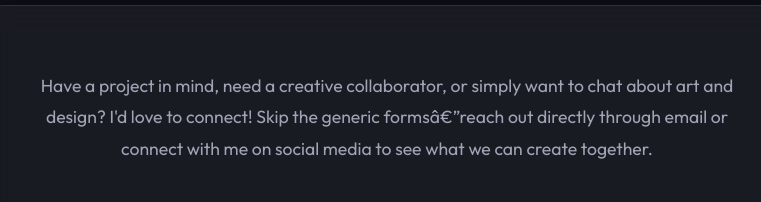
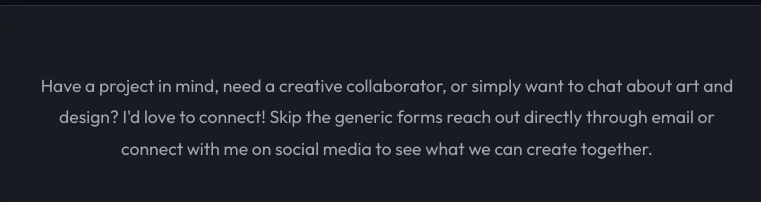
Before and after one commit to taravincent/portfolio, a plain HTML site: page index.html in a window 1280 px wide. Shown: the part 6933-7135 px from the top of the page, 253-1014 px from the left. Drawn offline with nearby package versions, Linux system fonts and the light colour scheme.

Commit message:
fix typo

```diff
--- a/index.html
+++ b/index.html
@@ -543,7 +543,7 @@
                 <p class="contact-blurb"
                     style="text-align: center; color: var(--text-muted); font-size: 1.1rem; line-height: 1.8; margin-bottom: 2.5rem;">
                     Have a project in mind, need a creative collaborator, or simply want to chat about art and design?
-                    I'd love to connect! Skip the generic formsâ€”reach out directly through email or connect with me on
+                    I'd love to connect! Skip the generic forms reach out directly through email or connect with me on
                     social media to see what we can create together.
                 </p>
                 <svg width="0" height="0" style="position: absolute;">
```
